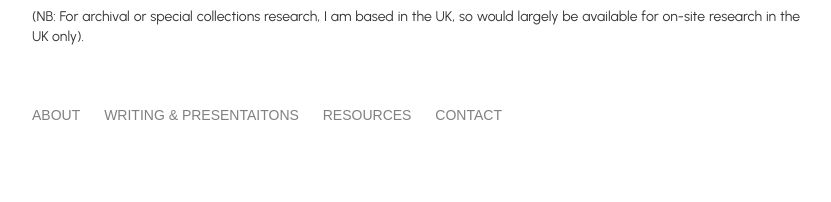
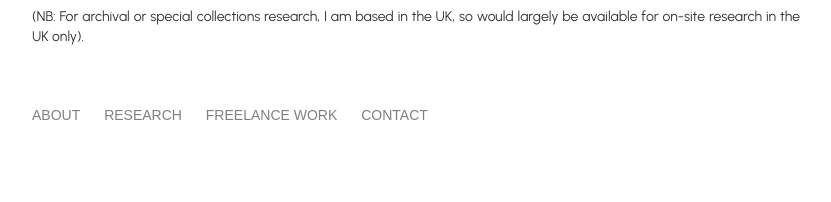
Before and after one commit to ceyingst/ceyingstwebsite, a Jekyll site: the page built from freelancing.html, in a window 1280 px wide. Shown: the part 814-1016 px from the top of the page, without its empty margins (224-1055 px from the left). Built offline with Jekyll 4.4.1, drawn with Linux system fonts in a browser that asks for light colours; nearby versions of some CDN libraries; some web fonts are replaced.

Commit message:
Update freelancing.html

```diff
--- a/freelancing.html
+++ b/freelancing.html
@@ -37,15 +37,14 @@
 
 
 
-
 <footer>
 
   <div class="footer-menu">
 
     <ul>
       <li><a href="{{ site.baseurl }}/index">About</a></li>
-      <li><a href="{{ site.baseurl }}/presentations-writing">Writing & Presentaitons</a></li>
-      <li><a href="{{ site.baseurl }}/resources">Resources</a></li>
+      <li><a href="{{ site.baseurl }}/presentations-writing">Research</a></li>
+      <li><a href="{{ site.baseurl }}/freelancing">Freelance Work</a></li>
       <li><a href="{{ site.baseurl }}/contact">Contact</a></li>
     </ul>
   </div>
```
